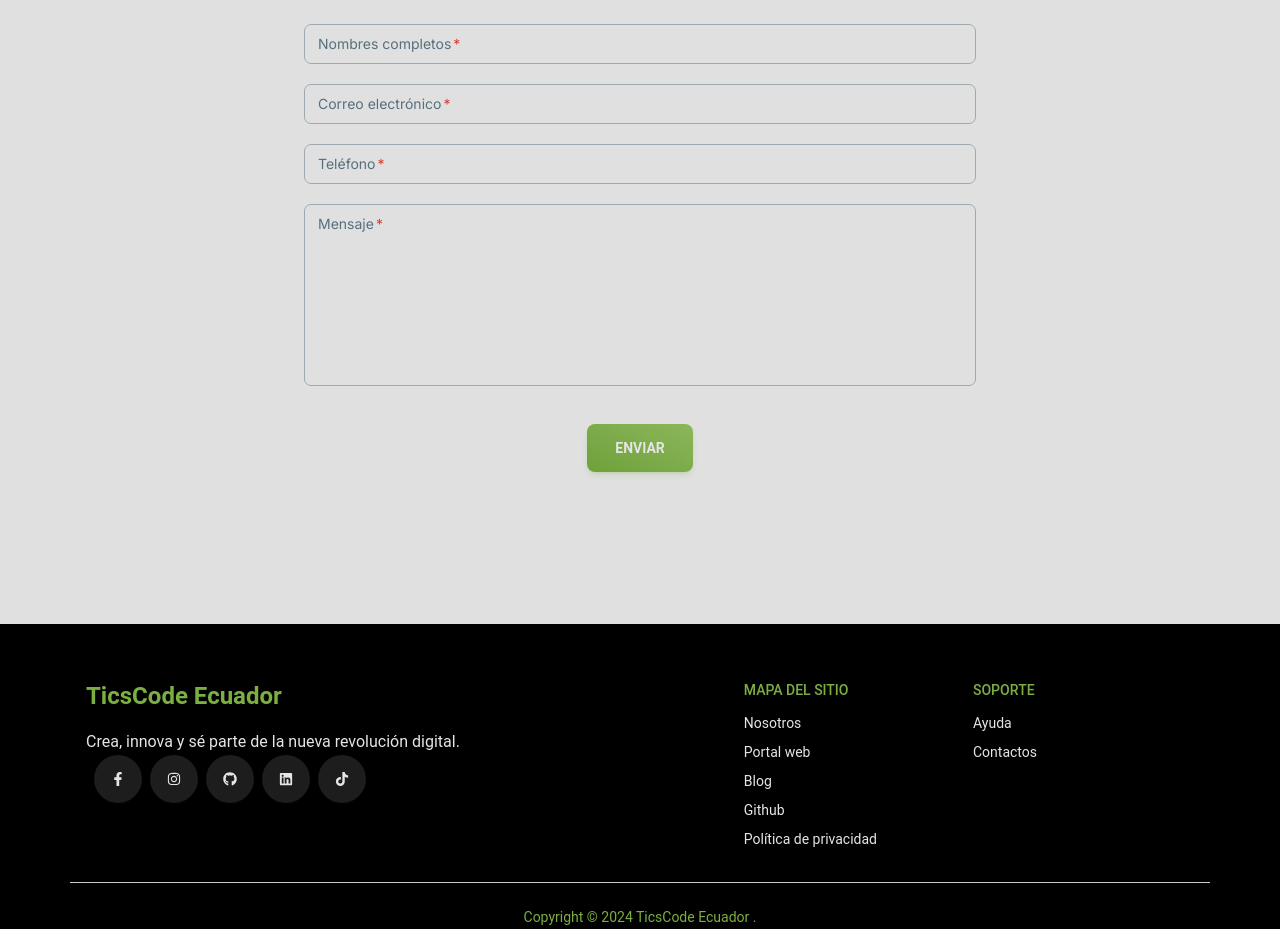
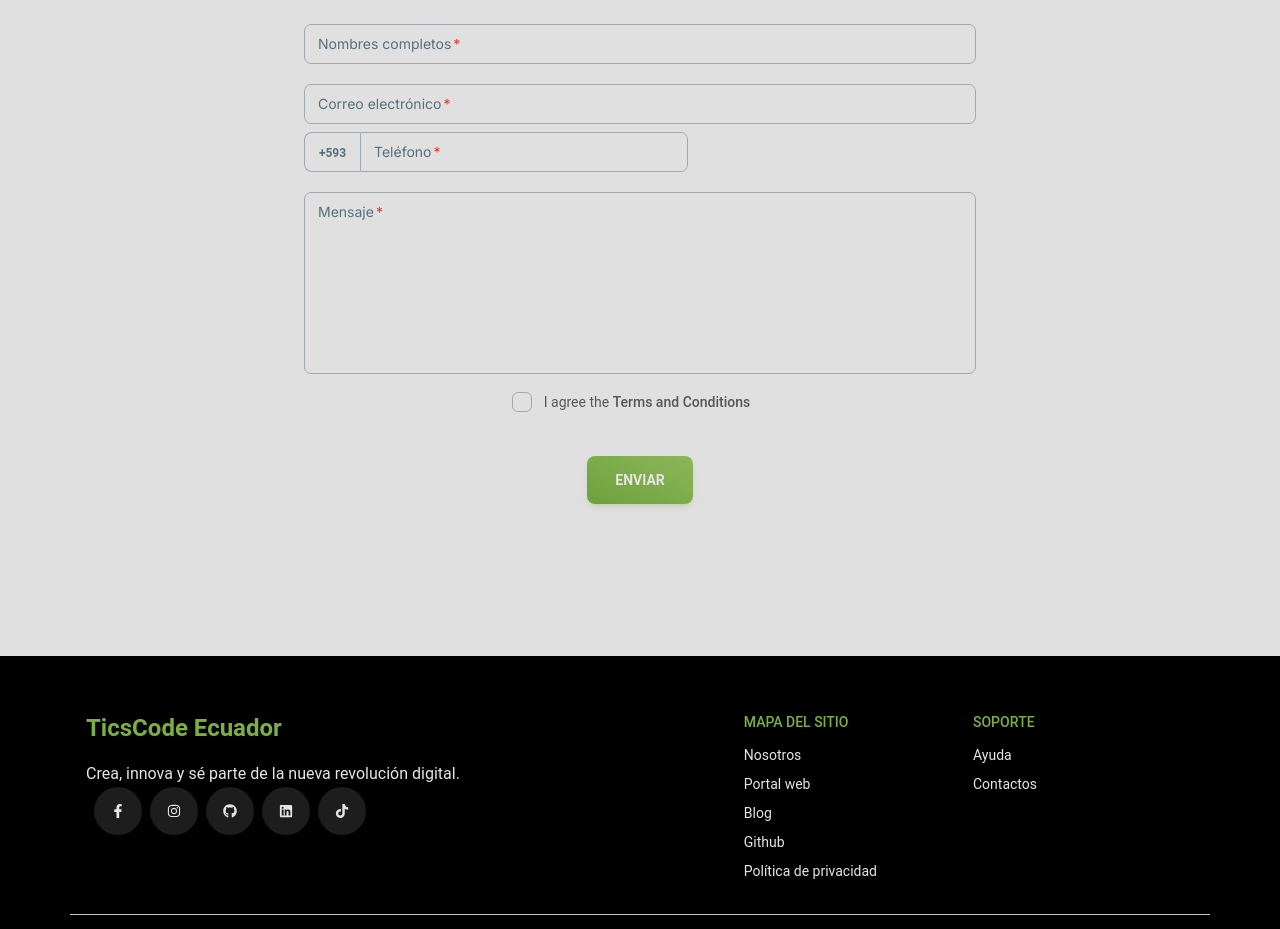
Before and after one commit to Jeff1996a/ticscode-app, a Next.js app: page /home/servicios in a window 1280 px wide. Shown: the part 7220-8149 px from the top of the page. Built offline with nearby package versions, Linux system fonts and the light colour scheme.

Commit message:
Form contact number

```diff
--- a/app/api/contacto/route.ts
+++ b/app/api/contacto/route.ts
@@ -1,3 +1,4 @@
+"use server";
 import { NextRequest, NextResponse } from "next/server";
 const nodemailer = require("nodemailer");
 
@@ -11,6 +12,7 @@ export async function POST(request: NextRequest){
     const nombres = formData.get("nombres");
     const email = formData.get("email");
     const telefono = formData.get("telefono");
+    const paisCliente = formData.get("paisCliente");
     const mensaje = formData.get("mensaje");
 
     //Crear un objeto nodemailer para manejar el envío de correos
@@ -36,6 +38,7 @@ export async function POST(request: NextRequest){
             <p>Cliente: ${nombres} </p>
             <p>Email: ${email} </p>
             <p>Teléfono: ${telefono} </p>
+            <p>País: ${paisCliente} </p>
             <p>Mensaje: ${mensaje} </p>
             `,
         });
--- a/app/components/forms/contact-form.tsx
+++ b/app/components/forms/contact-form.tsx
@@ -1,18 +1,24 @@
 'use client';
-import { Button, Input, Textarea } from "@material-tailwind/react";
+import { Button, Checkbox, Input, Textarea, Typography } from "@material-tailwind/react";
 import { PageTitle } from "@/app/components/page-title";
 import { DialogBox } from "../ui/navbar/modal";
-import React from "react";
+import React, { useRef } from "react";
+import { InputPhoneCountryCode } from "../ui/input-phone/input-phone";
 
 export default function ContactForm(){
 
     const[open, setOpen] = React.useState(false);
     const[mensaje, setMensaje] = React.useState("");
+    const [paisCliente, setPaisCliente] = React.useState("");
 
     async function cerrarModal(){
         if(open == true){
             setOpen(false);
         }
+    }
+
+    async function handlePhoneNumberChange(pais: any){
+        setPaisCliente(pais);
     }
 
     //Función para manejar el envío de correos
@@ -21,6 +27,8 @@ export default function ContactForm(){
         event.preventDefault()
 
         const formData = new FormData(event.target);
+
+        formData.append("paisCliente", paisCliente);
 
         try {
 
@@ -34,23 +42,23 @@ export default function ContactForm(){
                 setOpen(false);
                 throw new Error(`response status: ${response.status}`);
             }
+            else
+            {
+                const responseData = await response.json();
 
-            const responseData = await response.json();
+                console.log(responseData['message'])
 
-            console.log(responseData['message'])
+                setOpen(true);
 
-            setOpen(true);
-
-            setMensaje("¡Mensaje exitoso! Pronto uno de nuestros asesores se comunicará con usted.");
-
-
-
+                setMensaje("¡Mensaje exitoso! Pronto uno de nuestros asesores se comunicará con usted.");
+            }
         } catch (err) {
 
             console.error(err);
             alert("Error, please try resubmitting the form");
         }
     }
+
 
     return(
         <>
@@ -61,11 +69,27 @@ export default function ContactForm(){
                     <div className="mt-5">
                         <Input variant="outlined" size="md" label="Correo electrónico" name="email" onPointerEnterCapture={undefined} onPointerLeaveCapture={undefined} crossOrigin={undefined} required/>
                     </div>
-                    <div className="mt-5">
-                        <Input variant="outlined" size="md" label="Teléfono" name="telefono" onPointerEnterCapture={undefined} onPointerLeaveCapture={undefined} crossOrigin={undefined} required/>
-                        </div>
+                    <div className="mt-2 w-100">
+                        <InputPhoneCountryCode handleChangeCountry={handlePhoneNumberChange}></InputPhoneCountryCode>
+                    </div>
                     <div className="mt-5">
                         <Textarea variant="outlined" size="md" label="Mensaje" name="mensaje" rows={8} onPointerEnterCapture={undefined} onPointerLeaveCapture={undefined} required />
+                    </div>
+                    <div className="-ml-2.5 w-full col-span-2">
+                        <Checkbox
+                        label={<Typography
+                            variant="small"
+                            color="gray"
+                            className="flex items-center font-normal" placeholder={undefined} onPointerEnterCapture={undefined} onPointerLeaveCapture={undefined}                >
+                            I agree the
+                            <a
+                            href="#"
+                            className="font-medium transition-colors hover:text-gray-900"
+                            >
+                            &nbsp;Terms and Conditions
+                            </a>
+                        </Typography>}
+                        containerProps={{ className: "-ml-2.5" }} onPointerEnterCapture={undefined} onPointerLeaveCapture={undefined} crossOrigin={undefined}              />
                     </div>
                     <Button type="submit" color="light-green" variant="gradient" size="lg" className="mt-8 mb-10"  placeholder={undefined} onPointerEnterCapture={undefined} onPointerLeaveCapture={undefined} >
                         Enviar
--- a/app/components/ui/input-phone/input-phone.tsx
+++ b/app/components/ui/input-phone/input-phone.tsx
@@ -12,8 +12,20 @@ import {
 const COUNTRIES = ["Ecuador (+593)","France (+33)", "Germany (+49)", "Spain (+34)", "USA (+1)"];
 const CODES = ["+593","+33", "+49", "+34", "+1"];
 
-export function InputPhoneCountryCode() {
+interface PhoneProps{
+  handleChangeCountry: (seleccion:string) => void;
+}
+
+
+
+export function InputPhoneCountryCode({handleChangeCountry}:PhoneProps) {
   const [country, setCountry] = React.useState(0);
+  const [pais, setPais] = React.useState("")
+
+  function obtenerPais(index:number, pais:string){
+    setCountry(index);
+    handleChangeCountry(pais);
+  }
 
   return (
     <div className="w-full max-w-[24rem]">
@@ -35,7 +47,8 @@ export function InputPhoneCountryCode() {
                 <MenuItem
                       key={country}
                       value={country}
-                      onClick={() => setCountry(index)} placeholder={undefined} onPointerEnterCapture={undefined} onPointerLeaveCapture={undefined}                >
+                      onClick={() => obtenerPais(index, COUNTRIES[index])}
+                      placeholder={undefined} onPointerEnterCapture={undefined} onPointerLeaveCapture={undefined}                >
                   {country}
                 </MenuItem>
               );
@@ -44,17 +57,17 @@ export function InputPhoneCountryCode() {
         </Menu>
         <Input
                   type="number"
+                  name="telefono"
                   pattern="[0-9]*"
                   inputMode="numeric"
+                  variant="outlined"
+                  label="Teléfono"
                   maxLength={12}
-                  placeholder="Teléfono"
-                  className="appearance-none rounded-l-none !border-t-blue-gray-200 placeholder:text-blue-gray-300 placeholder:opacity-100 focus:!border-t-gray-900 [&::-webkit-inner-spin-button]:appearance-none [&::-webkit-outer-spin-button]:appearance-none"
-                  labelProps={{
-                      className: "before:content-none after:content-none",
-                  }}
+                  className=" rounded-l-none  placeholder:text-blue-gray-300 placeholder:opacity-100 focus:!border-t-gray-900 [&::-webkit-inner-spin-button]:appearance-none [&::-webkit-outer-spin-button]:appearance-none"
+
                   containerProps={{
                       className: "min-w-0",
-                  }} onPointerEnterCapture={undefined} onPointerLeaveCapture={undefined} crossOrigin={undefined}        />
+                  }} onPointerEnterCapture={undefined} onPointerLeaveCapture={undefined} crossOrigin={undefined}   required     />
       </div>
     </div>
   );
```
